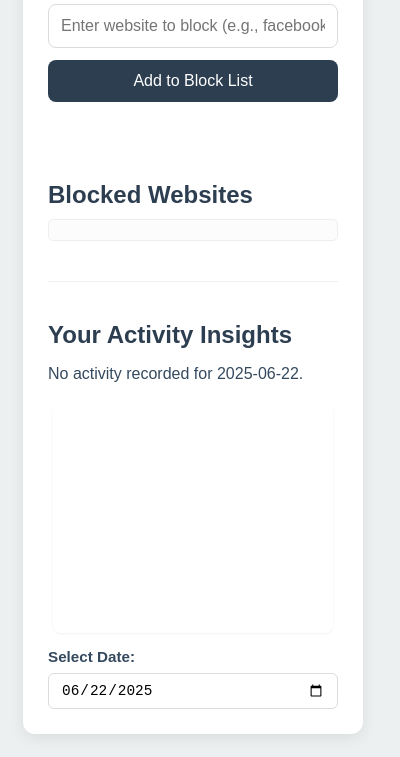
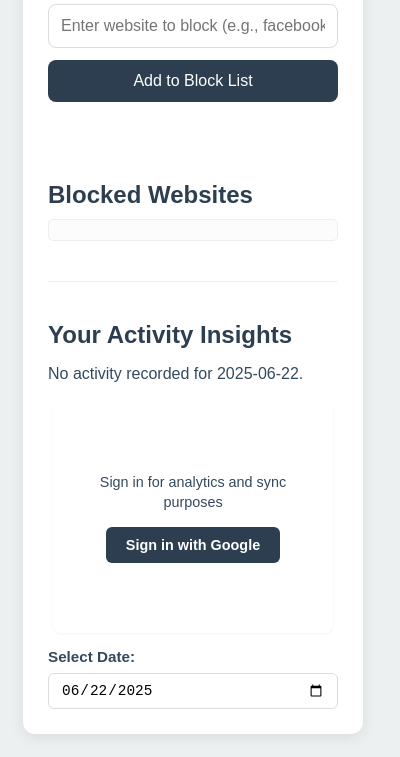
Before and after one commit to nibodhdaware/intentionality, a browser extension: page popup.html in a window 400 px wide. Shown: the part 133-890 px from the top of the page. Drawn offline with Linux system fonts and the light colour scheme.

Commit message:
successfully add google oauth signin

```diff
--- a/popup.html
+++ b/popup.html
@@ -168,12 +168,55 @@
                 margin-left: 5px;
                 margin-right: 0;
                 overflow-x: auto;
+                position: relative;
             }
             canvas {
                 width: 280px !important;
                 height: 180px !important;
                 aspect-ratio: 1.2;
                 display: block;
+            }
+            .chart-overlay {
+                position: absolute;
+                top: 0;
+                left: 0;
+                right: 0;
+                bottom: 0;
+                background: rgba(255, 255, 255, 0.9);
+                backdrop-filter: blur(4px);
+                display: flex;
+                flex-direction: column;
+                justify-content: center;
+                align-items: center;
+                border-radius: 8px;
+                z-index: 10;
+            }
+            .chart-overlay.hidden {
+                display: none;
+            }
+            .signin-message {
+                text-align: center;
+                margin-bottom: 15px;
+                color: var(--zen-dark);
+                font-size: 0.9rem;
+                line-height: 1.4;
+                padding: 0 20px;
+            }
+            .signin-button {
+                background-color: var(--calm-blue);
+                color: white;
+                padding: 10px 20px;
+                border: none;
+                border-radius: 6px;
+                cursor: pointer;
+                font-size: 0.9rem;
+                font-weight: 600;
+                transition: background-color 0.3s ease;
+                text-decoration: none;
+                display: inline-block;
+            }
+            .signin-button:hover {
+                background-color: var(--zen-dark);
             }
             .date-selector {
                 margin-top: 15px;
@@ -220,6 +263,18 @@
                 <div id="activityStats"></div>
                 <div class="chart-container">
                     <canvas id="activityChart"></canvas>
+                    <div id="chartOverlay" class="chart-overlay">
+                        <div class="signin-message">
+                            Sign in for analytics and sync purposes
+                        </div>
+                        <a
+                            href="http://127.0.0.1:5500/intentionality-lander/login.html"
+                            target="_blank"
+                            class="signin-button"
+                        >
+                            Sign in with Google
+                        </a>
+                    </div>
                 </div>
                 <div class="date-selector">
                     <label for="datePicker">Select Date:</label>
--- a/popup.js
+++ b/popup.js
@@ -6,6 +6,7 @@ document.addEventListener("DOMContentLoaded", function () {
     const addSiteButton = document.getElementById("addSite");
     const blockedSitesList = document.getElementById("blockedSitesList");
     const datePicker = document.getElementById("datePicker");
+    const chartOverlay = document.getElementById("chartOverlay");
 
     // Show main UI
     mainPopupUI.style.display = "flex";
@@ -14,8 +15,49 @@ document.addEventListener("DOMContentLoaded", function () {
     const today = new Date().toISOString().split("T")[0];
     datePicker.value = today;
 
+    // Check authentication state
+    checkAuthState();
+
     // Check and reset state if it's a new day
     checkAndResetDailyState();
+
+    // Function to check authentication state
+    function checkAuthState() {
+        chrome.storage.sync.get(["authToken", "userInfo"], function (result) {
+            const authToken = result.authToken;
+            const userInfo = result.userInfo;
+
+            if (authToken && userInfo) {
+                // User is logged in, hide overlay
+                chartOverlay.classList.add("hidden");
+            } else {
+                // User is not logged in, show overlay
+                chartOverlay.classList.remove("hidden");
+            }
+        });
+    }
+
+    // Listen for messages from the login page
+    chrome.runtime.onMessage.addListener(function (
+        request,
+        sender,
+        sendResponse,
+    ) {
+        if (request.type === "LOGIN_SUCCESS") {
+            // Store the auth token and user info
+            chrome.storage.sync.set(
+                {
+                    authToken: request.token,
+                    userInfo: request.userInfo,
+                },
+                function () {
+                    // Hide the overlay after successful login
+                    chartOverlay.classList.add("hidden");
+                    console.log("User logged in successfully");
+                },
+            );
+        }
+    });
 
     // Load and display blocked sites
     function loadBlockedSites() {
```
Also changed, not shown: background.js (+106 -0 lines), manifest.json.
